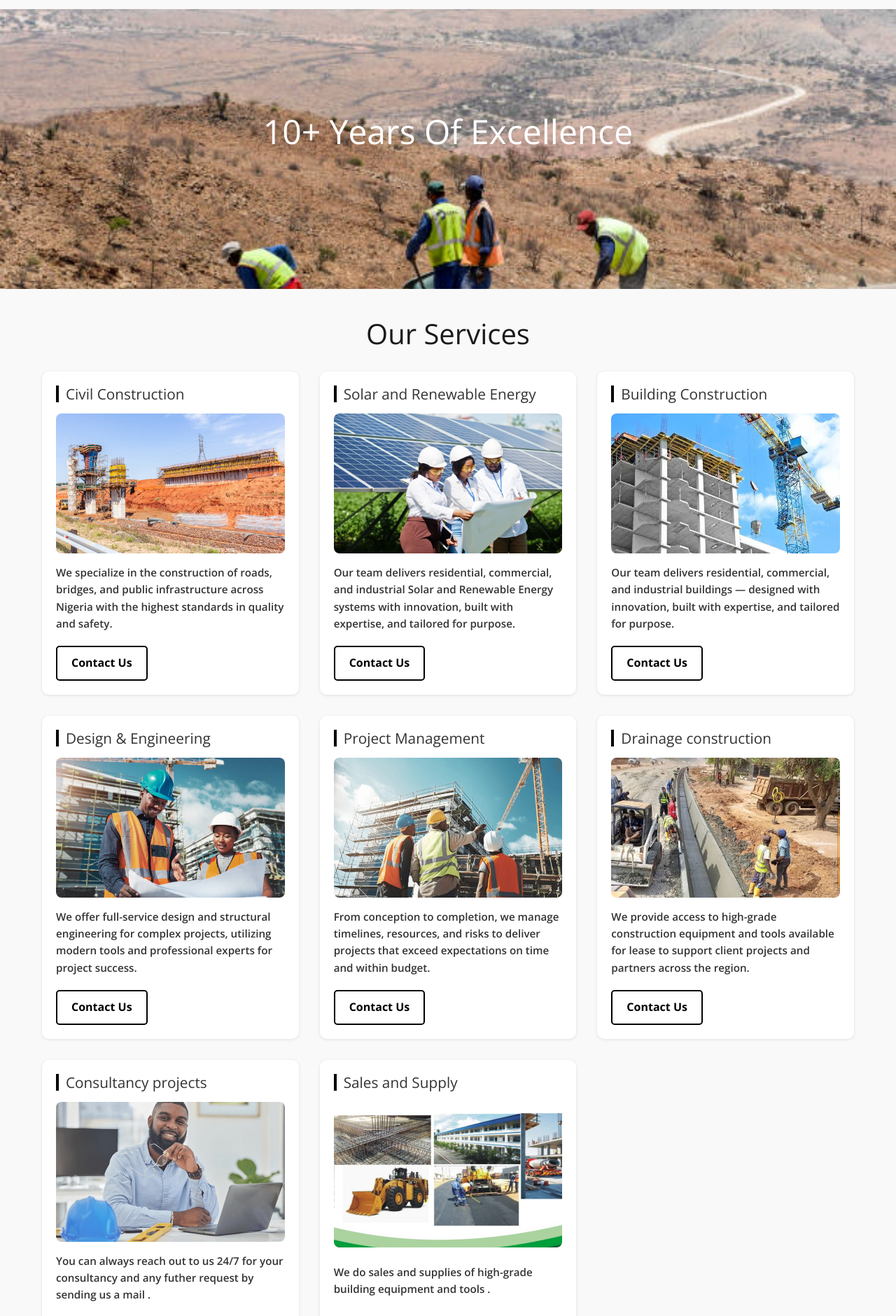
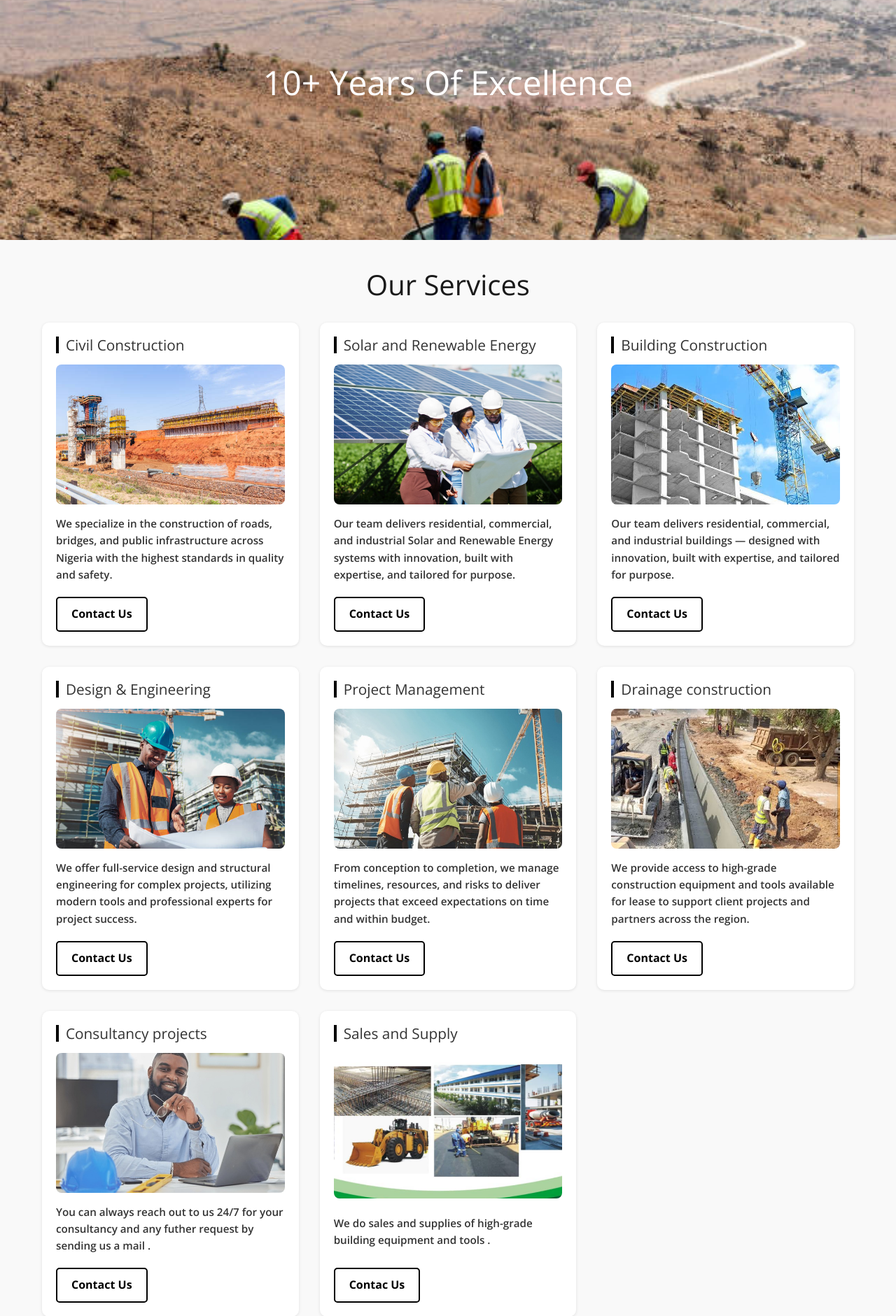
Before and after one commit to 371248Isaac/bmaceconstructionltd, a PHP site: page /services.html in a window 1280 px wide. Shown: the part 57-1938 px from the top of the page at 70% size. Run offline with PHP 8.4, Linux system fonts and the light colour scheme.

Commit message:
services.css

```diff
--- a/services.css
+++ b/services.css
@@ -6,7 +6,7 @@ padding: 0;
 
 body {
 font-family: Arial, sans-serif;
-padding-top: 70px;
+padding-top: 0px;
 background-color: #f9f9f9;
 color: #333;
 }
```
